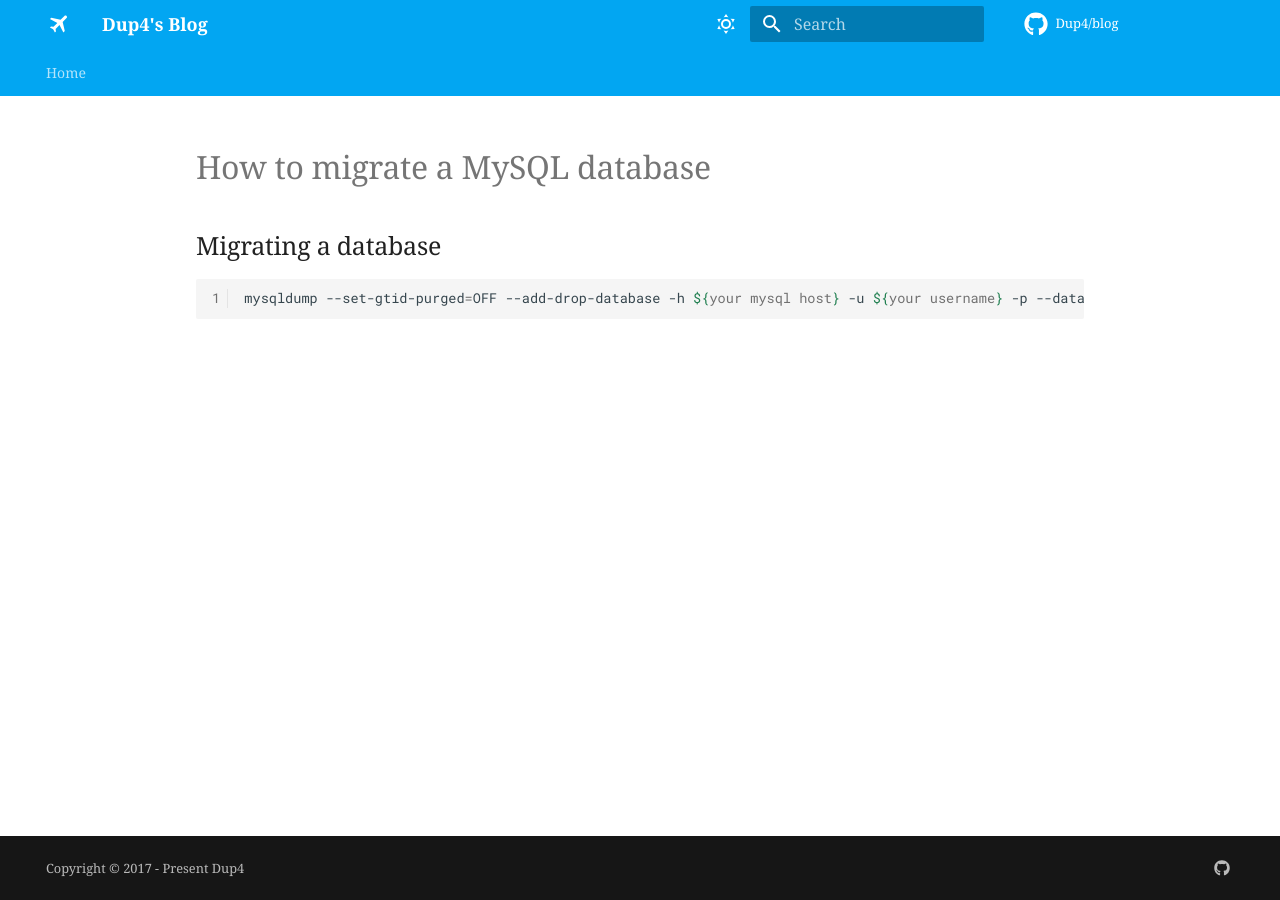
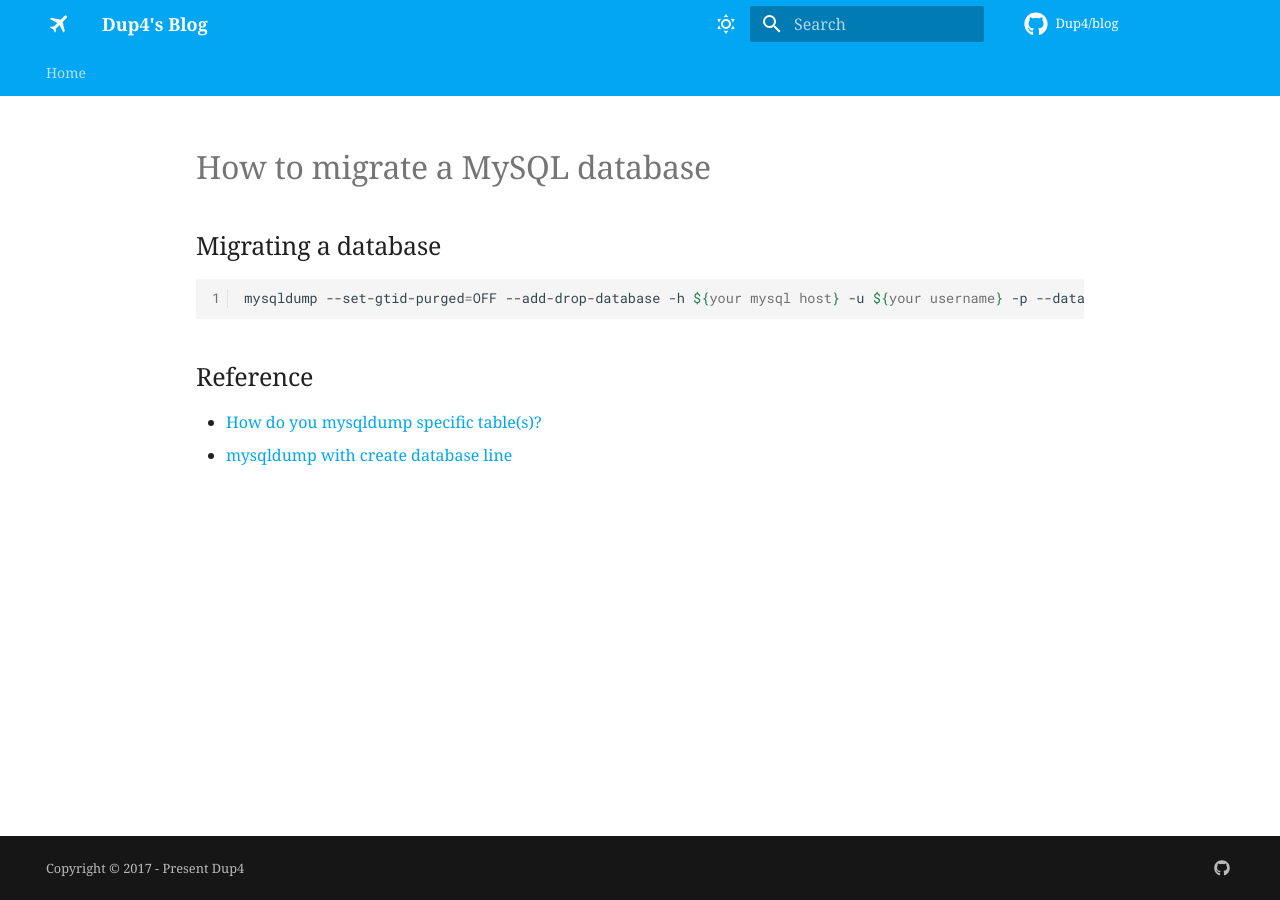
Before and after one commit to Dup4/blog, an MkDocs documentation site: the page built from docs/2022/10/how-to-migrate-a-mysql-database/index.md, in a window 1280 px wide. Built offline with MkDocs 1.6.1 and Material for MkDocs 9.7.7, drawn with Linux system fonts in a browser that asks for light colours; some web fonts are replaced; comment, search, counter and statistics services are not loaded.

Commit message:
chore: add 2 reference

````diff
--- a/docs/2022/10/how-to-migrate-a-mysql-database/index.md
+++ b/docs/2022/10/how-to-migrate-a-mysql-database/index.md
@@ -5,3 +5,8 @@
 ```bash
 mysqldump --set-gtid-purged=OFF --add-drop-database -h ${your mysql host} -u ${your username} -p --databases ${your database name} > ${your database name}.sql
 ```
+
+## Reference
+
+* [How do you mysqldump specific table(s)?](https://dba.stackexchange.com/questions/9306/how-do-you-mysqldump-specific-tables)
+* [mysqldump with create database line](https://stackoverflow.com/questions/16452523/mysqldump-with-create-database-line)
````
